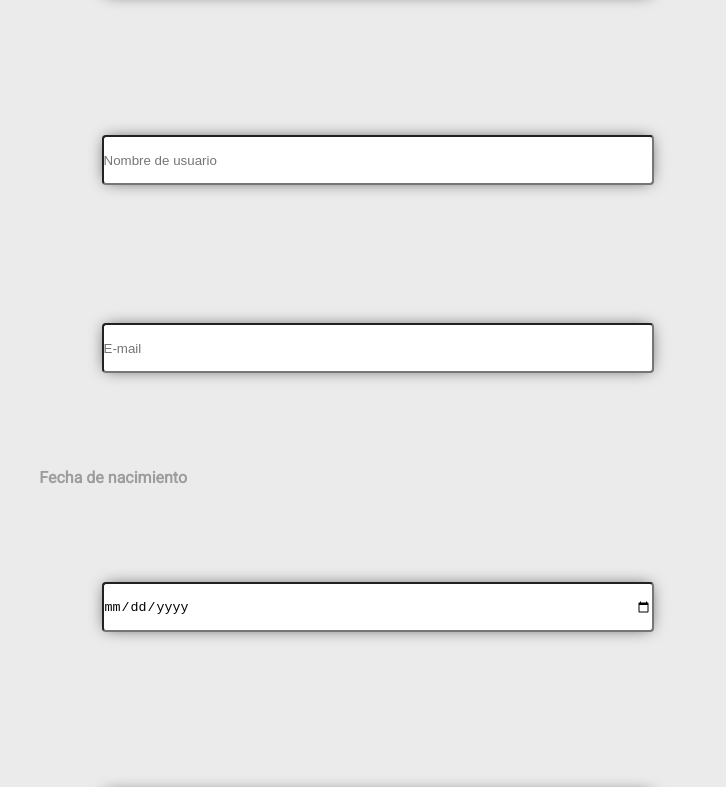
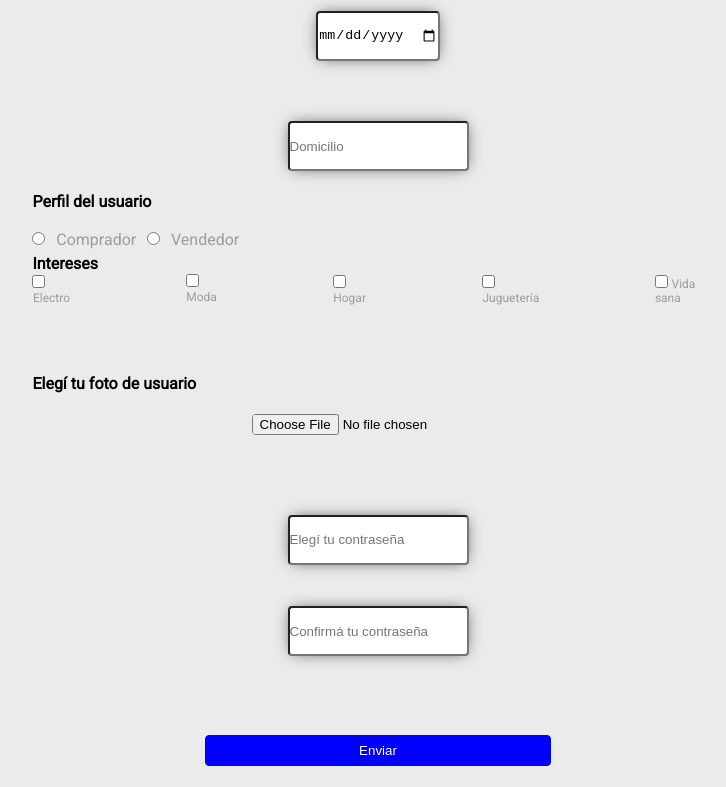
Before and after one commit to ocean-girl/mercado_liebre_DH, a website: page views/register.html in a window 1280 px wide. Shown: the part 845-1632 px from the top of the page, without its empty margins (262-988 px from the left). Drawn offline with Linux system fonts and the light colour scheme; files that its build step writes are made by us from their sources; files whose address does not match are found by name.

Commit message:
agrego estilos de register

```diff
--- a/public/css/register.css
+++ b/public/css/register.css
@@ -6,12 +6,12 @@
     display: flex;
     flex-wrap: wrap;
     flex-direction: column;
-    margin: 5% auto;
+    margin: 1% auto;
     max-width: 100%;
 }
 
 .form input{
-    margin: 10%;
+    margin: 3% auto;
     border-radius: 4px;
 
 }
@@ -39,14 +39,16 @@ div .profile {
 }
 
 .button {
-    margin: 2px 5px;
-    border: none;
-    margin: 3%;
-    height:30px;
+    height:50%;
+    width: 100%;
+    padding: 1%;
     color: #fff;
     background-color: blue;
     border-radius: 1%;
     border: 1px solid blue;
+    display: flex;
+    justify-content: center;
+    margin: 0 auto;
 }
 
 
@@ -54,12 +56,13 @@ div .profile {
 @media (min-width: 768px){
     .form {
         width: 60%;
+
     }
     .button {
         display: flex;
         justify-content: center;
         margin: 2px 5px;
-        width: 30%;
+        width: 100%;
     }
 
 }
@@ -69,6 +72,7 @@ div .profile {
 
     .button{
         transition: all 350ms;
+        width: 50%;
     }
 
     .button:hover {
--- a/public/css/styles.css
+++ b/public/css/styles.css
@@ -20,7 +20,9 @@ p{
 div.top-header{
     display: flex;
     flex-wrap: wrap;
-    padding: 5%;
+    padding: 3%;
+    justify-content: center;
+    align-items: center;
 }
 
 header div.top-header p{
@@ -31,6 +33,7 @@ header div.top-header p{
 
 header{
     background-color: #EAC926;
+
 }
 
 header div.logo,
@@ -50,6 +53,7 @@ header .form{
 header nav{
     font-size: 12px;
     margin-left: 20px;
+
 }
 
 header ul li{
@@ -67,6 +71,12 @@ header .form .input{
     outline: none;
     color: #666;
     padding: 2px;
+    height: auto;
+}
+
+.form {
+    display: inline-flexbox;
+
 }
 
 header .form .submit{
@@ -74,6 +84,7 @@ header .form .submit{
     border: 1px solid #000;
     color: #666;
     width: 10%;
+
 }
 
 div.burger-menu{
@@ -294,13 +305,13 @@ footer .findepagina p {
 
     .top-navbar {
         display: flex;
-        justify-content: space-between;;
+        justify-content: space-between;
     }
 
     .top-navbar ul{
         display: flex;
         align-items: center;
-        margin-bottom: 5%;
+        margin-bottom: 1%;
 
     }
     .top-navbar li {
```
